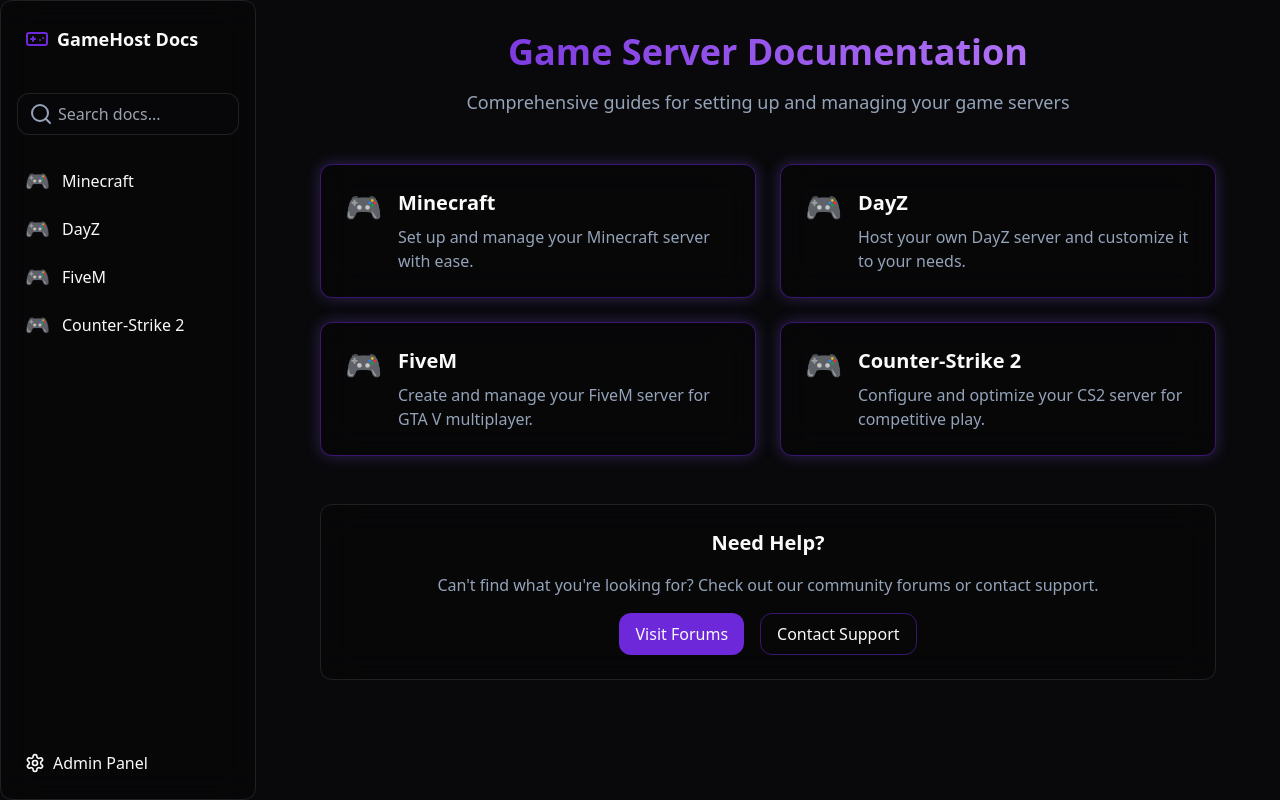
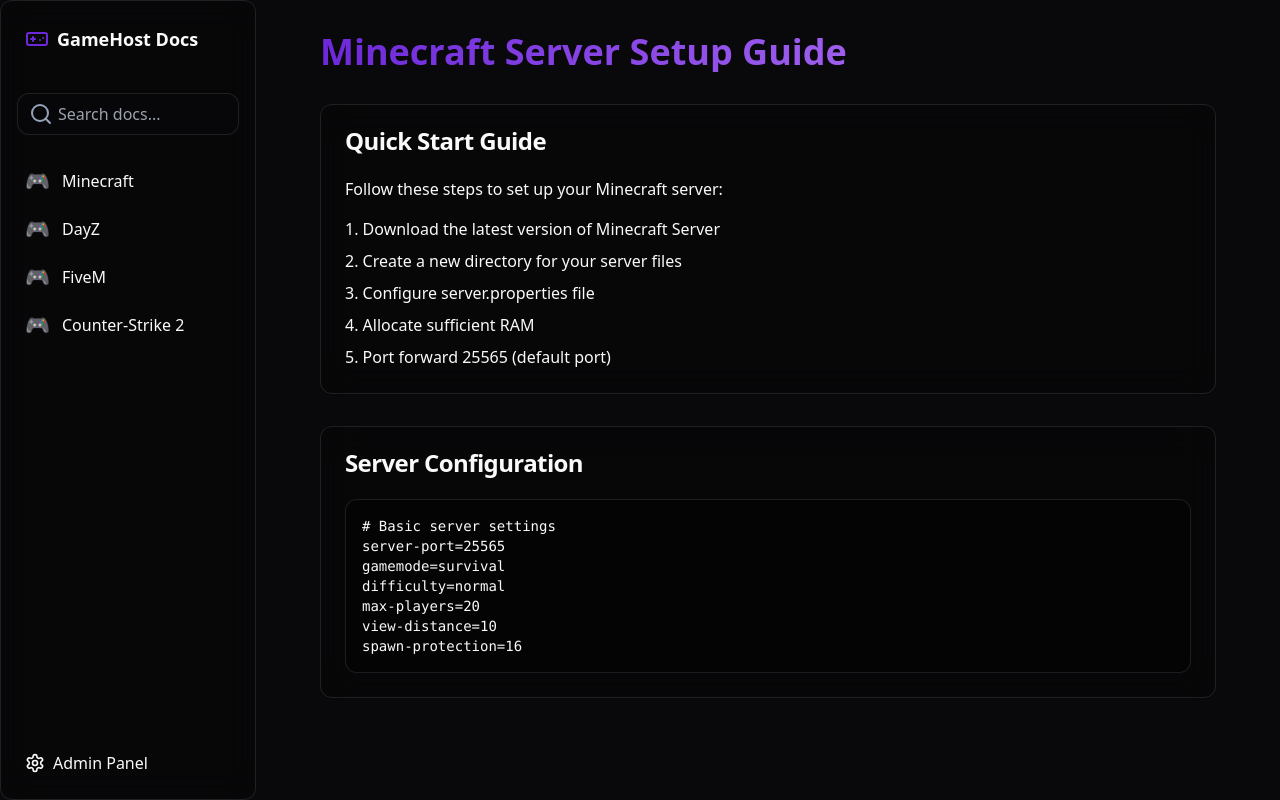
Before and after one commit to AN-Hosting/AN-Hosting.github.io, a React (Vite) app: page /games/minecraft in a window 1280 px wide. Built offline with nearby package versions, Linux system fonts and the light colour scheme.

Commit message:
Add example pages for games
Implemented example pages for Minecraft, DayZ, FiveM, and Counter-Strike 2 to enhance documentation and user experience.
[skip gpt_engineer]

```diff
--- a/src/App.tsx
+++ b/src/App.tsx
@@ -4,6 +4,10 @@ import { TooltipProvider } from "@/components/ui/tooltip";
 import { QueryClient, QueryClientProvider } from "@tanstack/react-query";
 import { BrowserRouter, Routes, Route } from "react-router-dom";
 import Index from "./pages/Index";
+import MinecraftPage from "./pages/games/MinecraftPage";
+import DayZPage from "./pages/games/DayZPage";
+import FiveMPage from "./pages/games/FiveMPage";
+import CS2Page from "./pages/games/CS2Page";
 
 const queryClient = new QueryClient();
 
@@ -15,7 +19,10 @@ const App = () => (
       <BrowserRouter>
         <Routes>
           <Route path="/" element={<Index />} />
-          <Route path="/games/:gameId" element={<Index />} />
+          <Route path="/games/minecraft" element={<MinecraftPage />} />
+          <Route path="/games/dayz" element={<DayZPage />} />
+          <Route path="/games/fivem" element={<FiveMPage />} />
+          <Route path="/games/cs2" element={<CS2Page />} />
           <Route path="/admin" element={<Index />} />
         </Routes>
       </BrowserRouter>
--- /dev/null
+++ b/src/pages/games/CS2Page.tsx
@@ -0,0 +1,52 @@
+import { Layout } from '@/components/layout/Layout';
+import { Card, CardContent, CardHeader, CardTitle } from '@/components/ui/card';
+
+const CS2Page = () => {
+  return (
+    <Layout>
+      <div className="max-w-4xl mx-auto space-y-8">
+        <h1 className="text-4xl font-bold mb-8 bg-clip-text text-transparent bg-gradient-to-r from-primary to-purple-400">
+          Counter-Strike 2 Server Setup Guide
+        </h1>
+
+        <Card className="glass-card">
+          <CardHeader>
+            <CardTitle>Server Setup</CardTitle>
+          </CardHeader>
+          <CardContent className="space-y-4">
+            <p>Essential steps for CS2 server configuration:</p>
+            <ol className="list-decimal list-inside space-y-2">
+              <li>Install SteamCMD</li>
+              <li>Download CS2 dedicated server</li>
+              <li>Configure game modes</li>
+              <li>Set up GSLT token</li>
+              <li>Configure server.cfg</li>
+            </ol>
+          </CardContent>
+        </Card>
+
+        <Card className="glass-card">
+          <CardHeader>
+            <CardTitle>Example Configuration</CardTitle>
+          </CardHeader>
+          <CardContent>
+            <div className="code-block">
+              <pre>
+                {`// Server settings
+hostname "My CS2 Server"
+sv_cheats 0
+sv_lan 0
+sv_pure 1
+mp_autoteambalance 1
+mp_limitteams 1
+sv_password "your_password"`}
+              </pre>
+            </div>
+          </CardContent>
+        </Card>
+      </div>
+    </Layout>
+  );
+};
+
+export default CS2Page;
--- /dev/null
+++ b/src/pages/games/DayZPage.tsx
@@ -0,0 +1,49 @@
+import { Layout } from '@/components/layout/Layout';
+import { Card, CardContent, CardHeader, CardTitle } from '@/components/ui/card';
+
+const DayZPage = () => {
+  return (
+    <Layout>
+      <div className="max-w-4xl mx-auto space-y-8">
+        <h1 className="text-4xl font-bold mb-8 bg-clip-text text-transparent bg-gradient-to-r from-primary to-purple-400">
+          DayZ Server Setup Guide
+        </h1>
+
+        <Card className="glass-card">
+          <CardHeader>
+            <CardTitle>Server Requirements</CardTitle>
+          </CardHeader>
+          <CardContent className="space-y-4">
+            <p>Minimum server specifications:</p>
+            <ul className="list-disc list-inside space-y-2">
+              <li>CPU: Intel Core i5-6600K or equivalent</li>
+              <li>RAM: 16GB DDR4</li>
+              <li>Storage: 50GB SSD</li>
+              <li>Network: 100Mbps connection</li>
+            </ul>
+          </CardContent>
+        </Card>
+
+        <Card className="glass-card">
+          <CardHeader>
+            <CardTitle>Mod Configuration</CardTitle>
+          </CardHeader>
+          <CardContent>
+            <div className="code-block">
+              <pre>
+                {`# Example mod list
+@CF
+@Community-Online-Tools
+@DayZ-Expansion
+@BuilderItems
+@BaseBuildingPlus`}
+              </pre>
+            </div>
+          </CardContent>
+        </Card>
+      </div>
+    </Layout>
+  );
+};
+
+export default DayZPage;
--- /dev/null
+++ b/src/pages/games/FiveMPage.tsx
@@ -0,0 +1,49 @@
+import { Layout } from '@/components/layout/Layout';
+import { Card, CardContent, CardHeader, CardTitle } from '@/components/ui/card';
+
+const FiveMPage = () => {
+  return (
+    <Layout>
+      <div className="max-w-4xl mx-auto space-y-8">
+        <h1 className="text-4xl font-bold mb-8 bg-clip-text text-transparent bg-gradient-to-r from-primary to-purple-400">
+          FiveM Server Setup Guide
+        </h1>
+
+        <Card className="glass-card">
+          <CardHeader>
+            <CardTitle>Installation Steps</CardTitle>
+          </CardHeader>
+          <CardContent className="space-y-4">
+            <ol className="list-decimal list-inside space-y-2">
+              <li>Download FiveM server artifacts</li>
+              <li>Configure server.cfg</li>
+              <li>Set up database connection</li>
+              <li>Install essential resources</li>
+              <li>Configure permissions</li>
+            </ol>
+          </CardContent>
+        </Card>
+
+        <Card className="glass-card">
+          <CardHeader>
+            <CardTitle>Basic server.cfg</CardTitle>
+          </CardHeader>
+          <CardContent>
+            <div className="code-block">
+              <pre>
+                {`# Server configuration
+sv_maxclients 32
+sv_licenseKey "your_license_key"
+sets sv_projectName "My FiveM Server"
+sets sv_projectDesc "A great RP experience"
+load_server_icon myLogo.png`}
+              </pre>
+            </div>
+          </CardContent>
+        </Card>
+      </div>
+    </Layout>
+  );
+};
+
+export default FiveMPage;
--- /dev/null
+++ b/src/pages/games/MinecraftPage.tsx
@@ -0,0 +1,51 @@
+import { Layout } from '@/components/layout/Layout';
+import { Card, CardContent, CardHeader, CardTitle } from '@/components/ui/card';
+
+const MinecraftPage = () => {
+  return (
+    <Layout>
+      <div className="max-w-4xl mx-auto space-y-8">
+        <h1 className="text-4xl font-bold mb-8 bg-clip-text text-transparent bg-gradient-to-r from-primary to-purple-400">
+          Minecraft Server Setup Guide
+        </h1>
+
+        <Card className="glass-card">
+          <CardHeader>
+            <CardTitle>Quick Start Guide</CardTitle>
+          </CardHeader>
+          <CardContent className="space-y-4">
+            <p>Follow these steps to set up your Minecraft server:</p>
+            <ol className="list-decimal list-inside space-y-2">
+              <li>Download the latest version of Minecraft Server</li>
+              <li>Create a new directory for your server files</li>
+              <li>Configure server.properties file</li>
+              <li>Allocate sufficient RAM</li>
+              <li>Port forward 25565 (default port)</li>
+            </ol>
+          </CardContent>
+        </Card>
+
+        <Card className="glass-card">
+          <CardHeader>
+            <CardTitle>Server Configuration</CardTitle>
+          </CardHeader>
+          <CardContent>
+            <div className="code-block">
+              <pre>
+                {`# Basic server settings
+server-port=25565
+gamemode=survival
+difficulty=normal
+max-players=20
+view-distance=10
+spawn-protection=16`}
+              </pre>
+            </div>
+          </CardContent>
+        </Card>
+      </div>
+    </Layout>
+  );
+};
+
+export default MinecraftPage;
```
